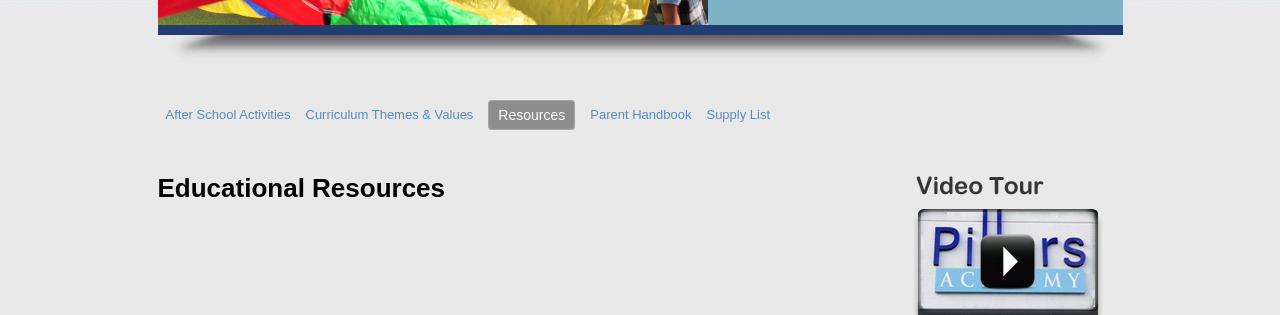
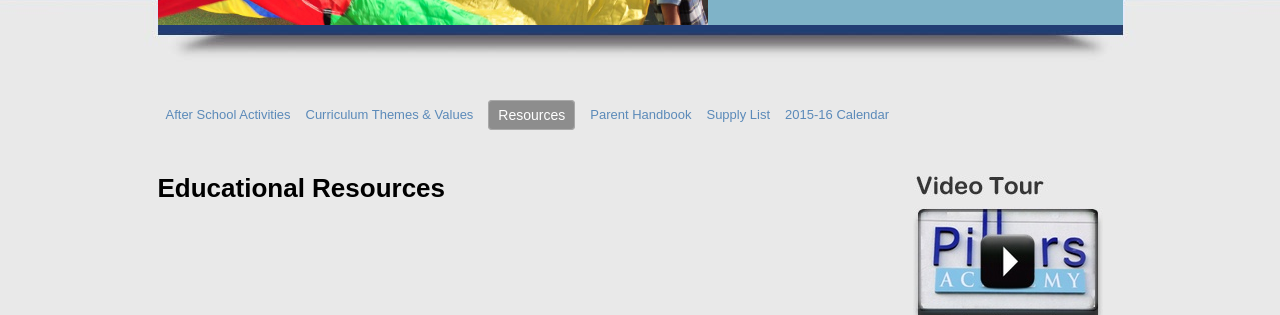
Before and after one commit to pillarsacademy/pillarsacademy.github.io, a Jekyll site: the page built from students/resources.md, in a window 1280 px wide. Shown: the part 338-653 px from the top of the page. Built offline with Jekyll 4.4.1, drawn with Linux system fonts in a browser that asks for light colours; nearby versions of some CDN libraries; Markdown is read by kramdown in place of the engine named in the settings.

Commit message:
Update menu.yml

```diff
--- a/_data/menu.yml
+++ b/_data/menu.yml
@@ -60,6 +60,8 @@
       title: "Parent Handbook"
     - path: Supplies
       title: "Supply List"
+    - path: Calendar
+      title: "2015-16 Calendar"
 - path: news
   title: "News & Events"
   banner: /templates/alridah/images/header/newsandevents.jpg
```
